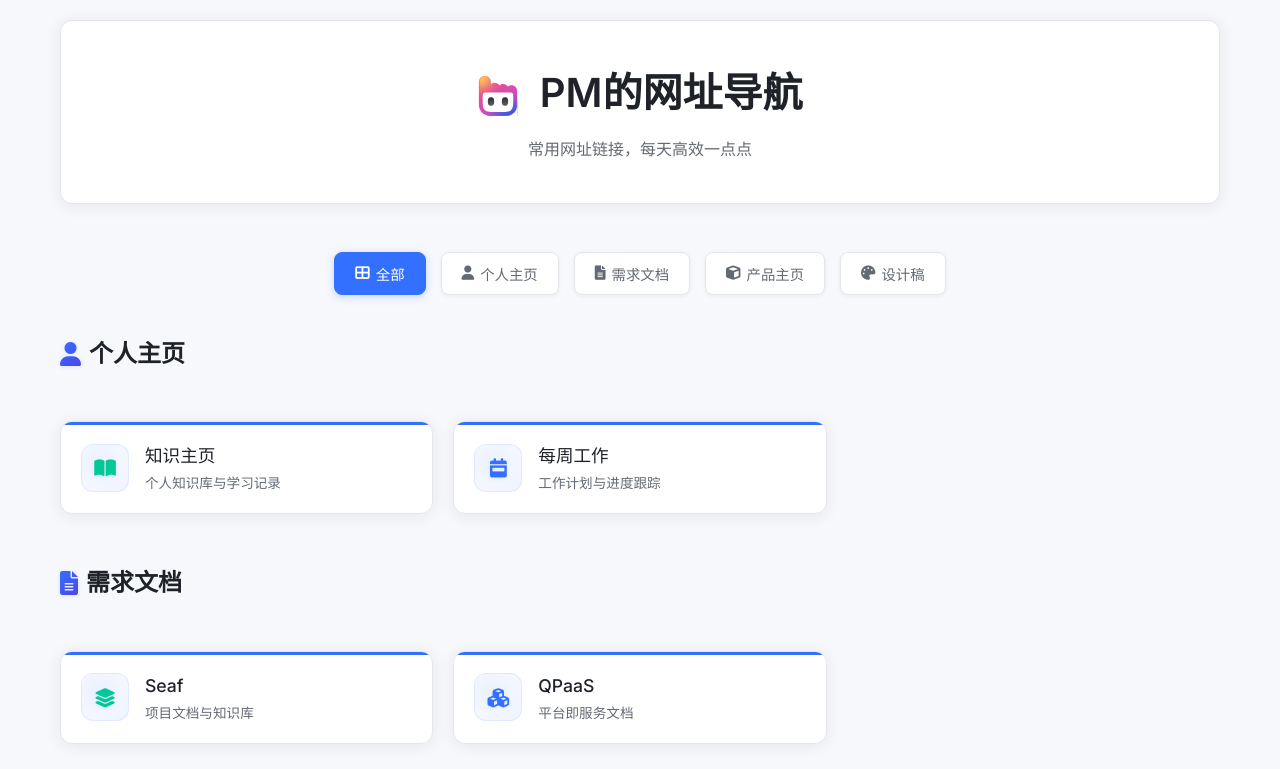
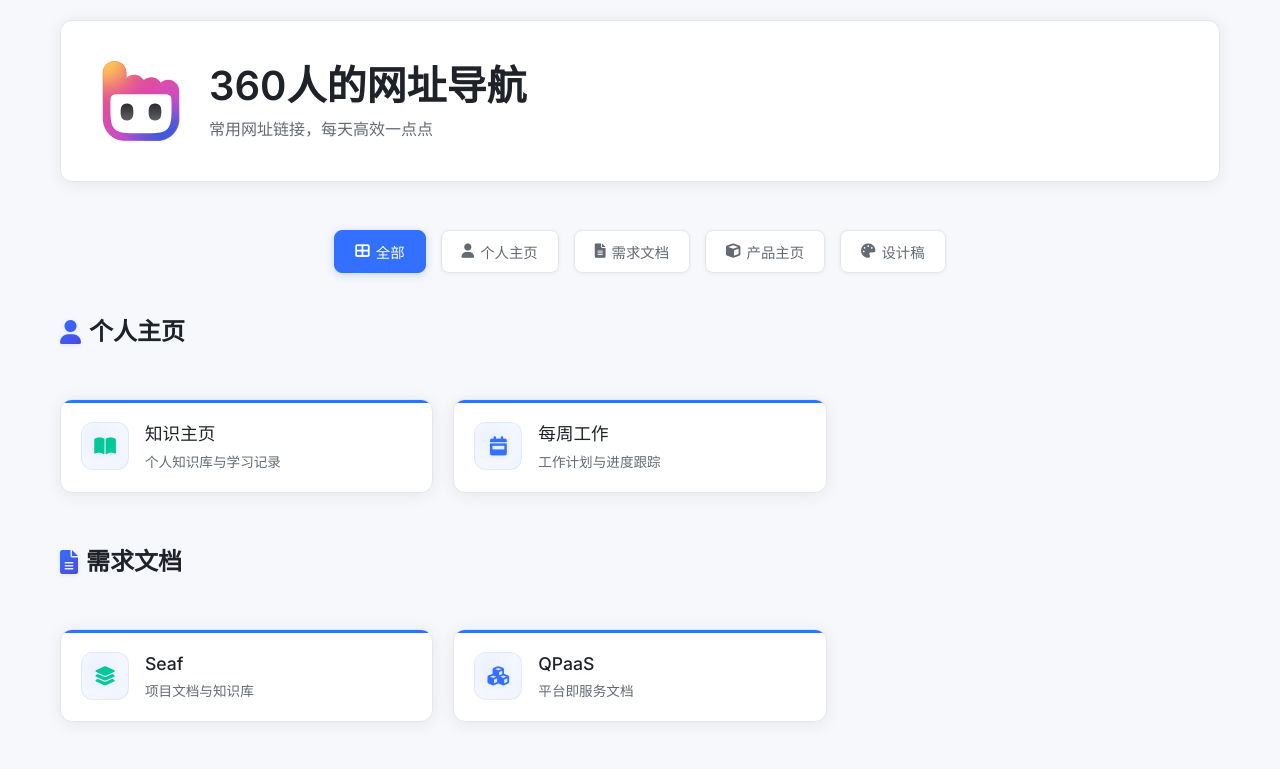
Before and after one commit to MichaelJiangg/pm123, a plain HTML site: page index.html in a window 1280 px wide. Shown: the top 769 px of the page. Drawn offline with Linux system fonts and the light colour scheme.

Commit message:
feat: 更新标题和布局 - 改为360人的网址导航，图标放大，标题副标题左对齐

```diff
--- a/index.html
+++ b/index.html
@@ -14,8 +14,8 @@
         <header class="header">
             <div class="header-content">
                 <div class="header-main">
-                    <h1 class="logo">
-                        <svg width="40" height="40" viewBox="0 0 193 201" fill="none" xmlns="http://www.w3.org/2000/svg" style="margin-right: 12px; vertical-align: middle;">
+                    <div class="logo-icon">
+                        <svg width="80" height="80" viewBox="0 0 193 201" fill="none" xmlns="http://www.w3.org/2000/svg" style="margin-right: 12px; vertical-align: middle;">
                             <path d="M30.333 0.140625C46.8278 0.140625 60.1999 13.5121 60.2002 30.0068V41.9951C65.1832 37.2131 71.9486 34.2744 79.4004 34.2744C89.5944 34.2745 98.5021 39.7752 103.321 47.9697C108.257 43.4398 114.839 40.6739 122.066 40.6738C132.26 40.6738 141.168 46.1749 145.987 54.3691C150.924 49.8391 157.506 47.0742 164.733 47.0742C180.05 47.0742 192.467 59.4909 192.467 74.8076V145.207C192.467 175.601 168.02 200.285 137.717 200.669L137 200.674H55.9336V200.663C54.533 200.652 53.511 200.629 52.584 200.573C24.5878 198.88 2.262 176.553 0.568359 148.557C0.467162 146.884 0.466797 144.902 0.466797 140.94V30.0078C0.466797 13.5131 13.8383 0.140873 30.333 0.140625Z" fill="url(#paint0_linear_37745_154471)"/>
                             <mask id="mask0_37745_154471" style="mask-type:alpha" maskUnits="userSpaceOnUse" x="0" y="0" width="193" height="201">
                                 <path d="M30.333 0.132812C46.8278 0.132812 60.1999 13.5043 60.2002 29.999V41.9873C65.1832 37.2053 71.9486 34.2666 79.4004 34.2666C89.5944 34.2667 98.5021 39.7674 103.321 47.9619C108.257 43.432 114.839 40.6661 122.066 40.666C132.26 40.666 141.168 46.1671 145.987 54.3613C150.924 49.8313 157.506 47.0664 164.733 47.0664C180.05 47.0664 192.467 59.4831 192.467 74.7998V145.199C192.467 175.593 168.02 200.277 137.717 200.661L137 200.666H55.9336V200.655C54.533 200.644 53.511 200.622 52.584 200.565C24.5878 198.872 2.262 176.545 0.568359 148.549C0.467162 146.876 0.466797 144.894 0.466797 140.933V30C0.466797 13.5052 13.8383 0.13306 30.333 0.132812Z" fill="url(#paint1_linear_37745_154471)"/>
@@ -60,9 +60,11 @@
                                 </linearGradient>
                             </defs>
                         </svg>
-                        PM的网址导航
-                    </h1>
-                    <p class="subtitle">常用网址链接，每天高效一点点</p>
+                    </div>
+                    <div class="header-text">
+                        <h1 class="logo">360人的网址导航</h1>
+                        <p class="subtitle">常用网址链接，每天高效一点点</p>
+                    </div>
                 </div>
 
 
--- a/script.js
+++ b/script.js
@@ -8,7 +8,7 @@ let currentEditTarget = null;
 let currentEditCategory = null;
 
 // 数据版本
-const DATA_VERSION = '2.0.0';
+const DATA_VERSION = '2.1.0';
 
 // 默认数据结构
 let navigationData = {
--- a/style.css
+++ b/style.css
@@ -34,18 +34,32 @@ body {
     padding: 40px;
     box-shadow: 0 2px 16px rgba(31, 35, 41, 0.08);
     border: 1px solid #e5e6eb;
-    text-align: center;
+    text-align: left;
 }
 
 .header-main {
     width: 100%;
+    display: flex;
+    align-items: center;
+    gap: 16px;
+}
+
+.logo-icon {
+    flex-shrink: 0;
+}
+
+.header-text {
+    display: flex;
+    flex-direction: column;
+    justify-content: center;
 }
 
 .logo {
     font-size: 2.5rem;
     font-weight: 600;
     color: #1f2329;
-    margin-bottom: 12px;
+    margin: 0 0 8px 0;
+    line-height: 1.2;
 }
 
 
@@ -54,6 +68,8 @@ body {
     font-size: 1rem;
     color: #646a73;
     font-weight: 400;
+    margin: 0;
+    line-height: 1.4;
 }
 
 
```
